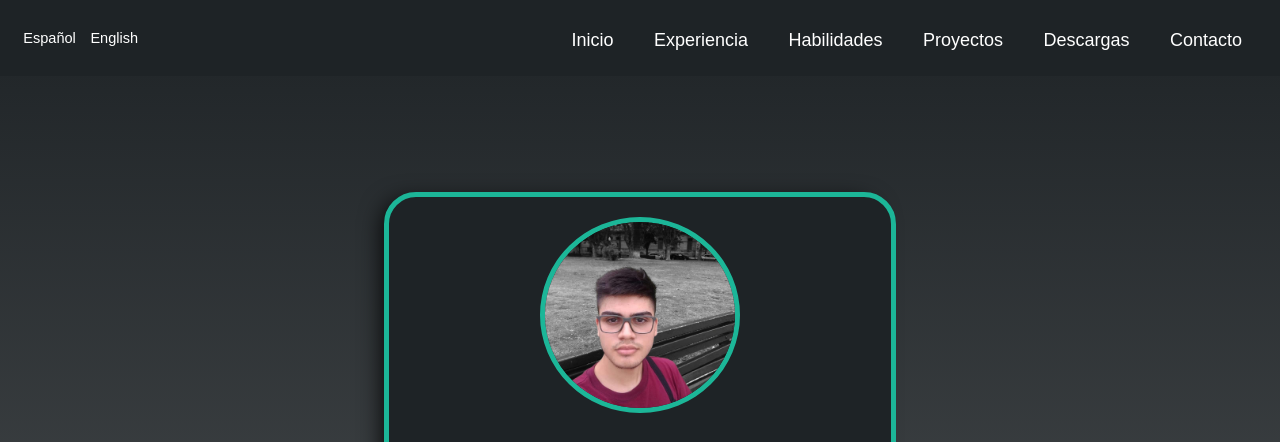
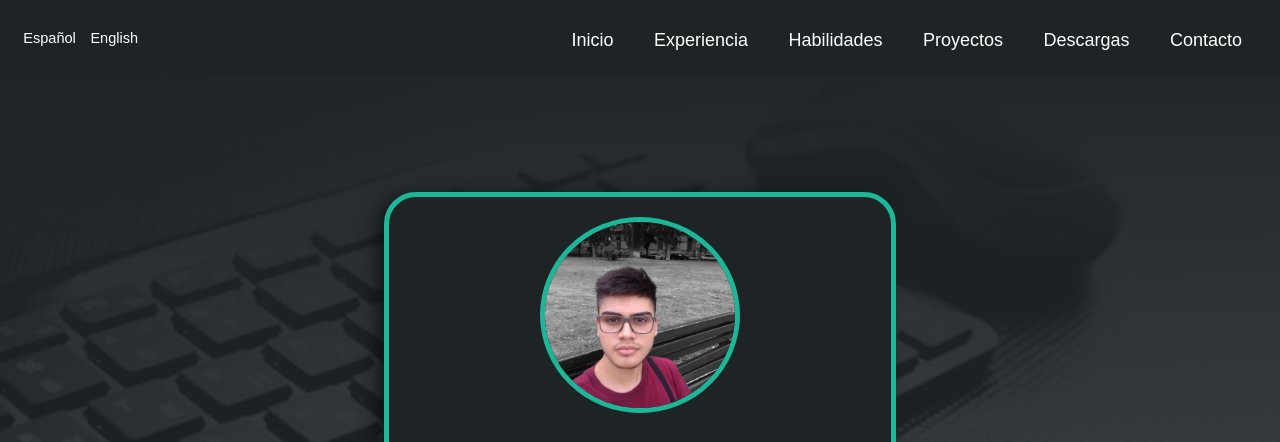
Before and after one commit to Lucho-D/Luciano-Di-Brino, a plain HTML site: page index.html in a window 1280 px wide. Shown: the top 442 px of the page. Drawn offline with Linux system fonts and the light colour scheme; the site is published under a folder, as on GitHub Pages, so addresses that start at the root find nothing.

Commit message:
cambio 7

```diff
--- a/static/css/styles.css
+++ b/static/css/styles.css
@@ -104,7 +104,7 @@ li a:hover {
 #hero{
     height: 100vh;
     background-image: linear-gradient(to top, rgba(30,35,38,.8), rgba(30,35,38,1)),
-    url(/static/img/fondo-teclado.jpeg);
+    url(../img/fondo-teclado.jpeg);
     display: flex;
     flex-direction: column;
     justify-content: center;
```
